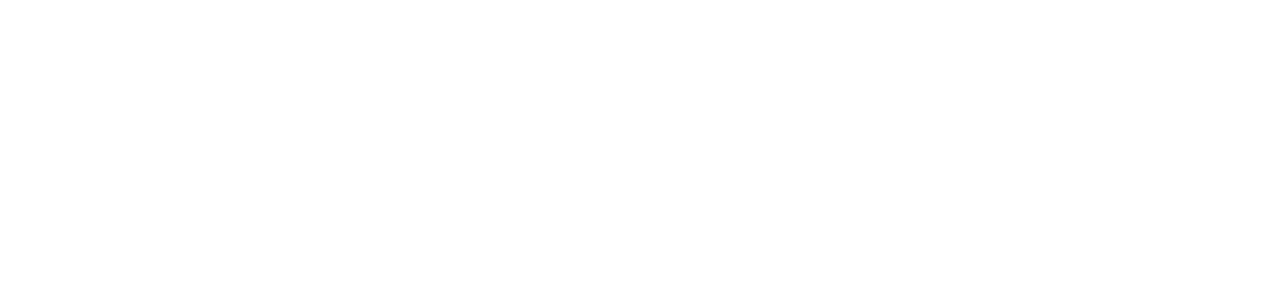
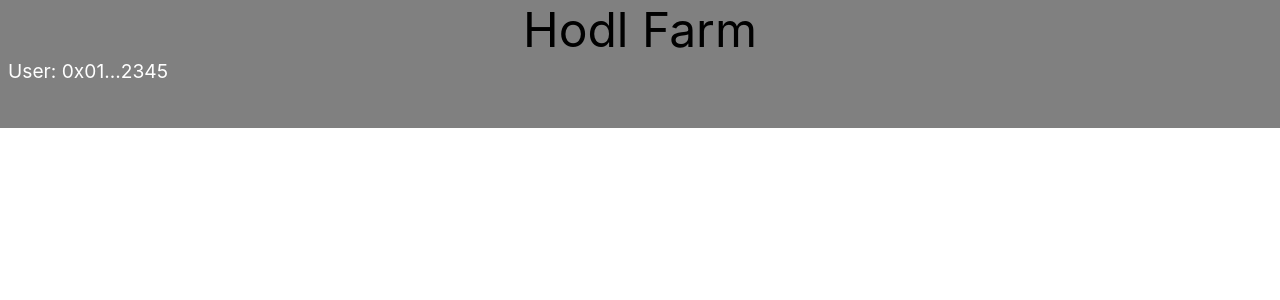
Before and after one commit to andrew-fleming/yield-farm, a React (Create React App) app: page / in a window 1280 px wide. Shown: the top 300 px of the page. Built offline with nearby package versions, Linux system fonts and the light colour scheme.

Commit message:
started navbar

```diff
--- a/src/App.js
+++ b/src/App.js
@@ -1,9 +1,12 @@
 import React from 'react'
+import Main from './components/Main'
 
-export default function App() {
+function App() {
   return (
     <div>
-
+      <Main/>
     </div>
   )
 }
+
+export default App;
--- a/src/components/Main.jsx
+++ b/src/components/Main.jsx
@@ -0,0 +1,10 @@
+import React from 'react'
+import NavBar from './NavBar'
+
+export default function Main() {
+    return (
+        <div>
+            <NavBar/>
+        </div>
+    )
+}
--- /dev/null
+++ b/src/components/NavBar.jsx
@@ -0,0 +1,52 @@
+import React from 'react'
+import styled from 'styled-components'
+
+const Bar = styled.nav`
+    width: 100%;
+    height: 8rem;
+    background-color: grey;
+`;
+
+const Title = styled.span`
+    color: black;
+    display: flex;
+    justify-content: center;
+    font-size: 3rem;
+`;
+
+const Address = styled.span`
+    color: white;
+    font-size: 1.2rem;
+    display: flex;
+    justify-content: flex-start;
+    margin-left: .5rem;
+`;
+
+const Adjust = styled.div`
+    display: flex;
+    flex-direction: column;
+    align-items: flex-start;
+`;
+
+//const userAdd = '0x01...2345';
+
+export default function NavBar() {
+
+    const userAdd = '0x01...2345';
+
+
+    return (
+        <div>
+            <Bar>
+                <Title>
+                    Hodl Farm
+                </Title>
+                <Adjust>
+                    <Address>
+                        User: {userAdd}
+                    </Address>
+                </Adjust>
+            </Bar>
+        </div>
+    )
+}
--- a/truffle-config.js
+++ b/truffle-config.js
@@ -19,7 +19,8 @@
  */
 
  const HDWalletProvider = require('@truffle/hdwallet-provider');
- const infuraKey = "fj4jll3k.....";
+ const fss = require('fs');
+ const infuraKey = fs.readFileSync(".infuraKey").toString();
 //
  const fs = require('fs');
  const mnemonic = fs.readFileSync(".secret").toString().trim();
@@ -59,7 +60,7 @@
     // Useful for deploying to a public network.
     // NB: It's important to wrap the provider as a function.
      kovan: {
-     provider: () => new HDWalletProvider(mnemonic, `https://ropsten.infura.io/v3/YOUR-PROJECT-ID`),
+     provider: () => new HDWalletProvider(mnemonic, `https://kovan.infura.io/v3/f8fe0d96adb1425d9fa688d58fcd773b`),
      network_id: 3,       // Ropsten's id
      gas: 5500000,        // Ropsten has a lower block limit than mainnet
      confirmations: 2,    // # of confs to wait between deployments. (default: 0)
```
Also changed, not shown: 2 other files (tests, documents, lock files or other folders).
